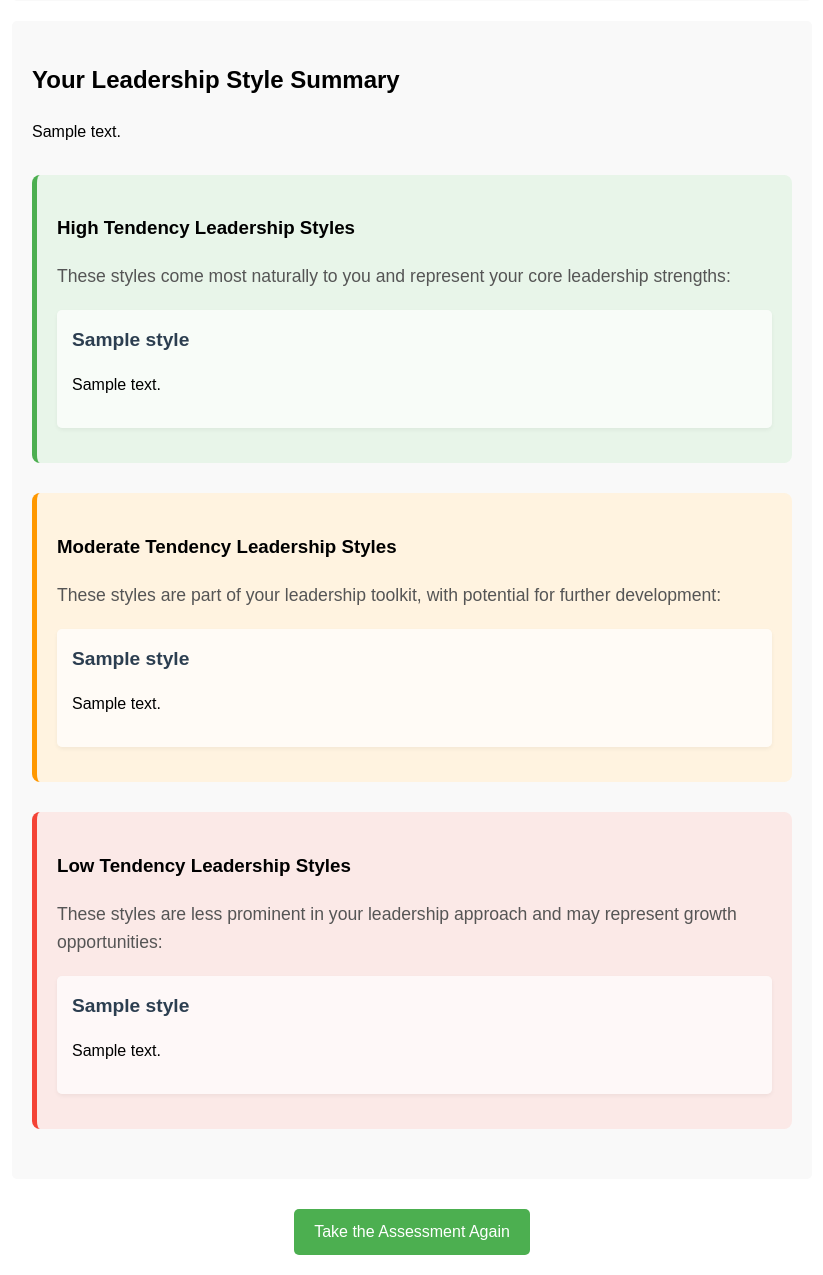
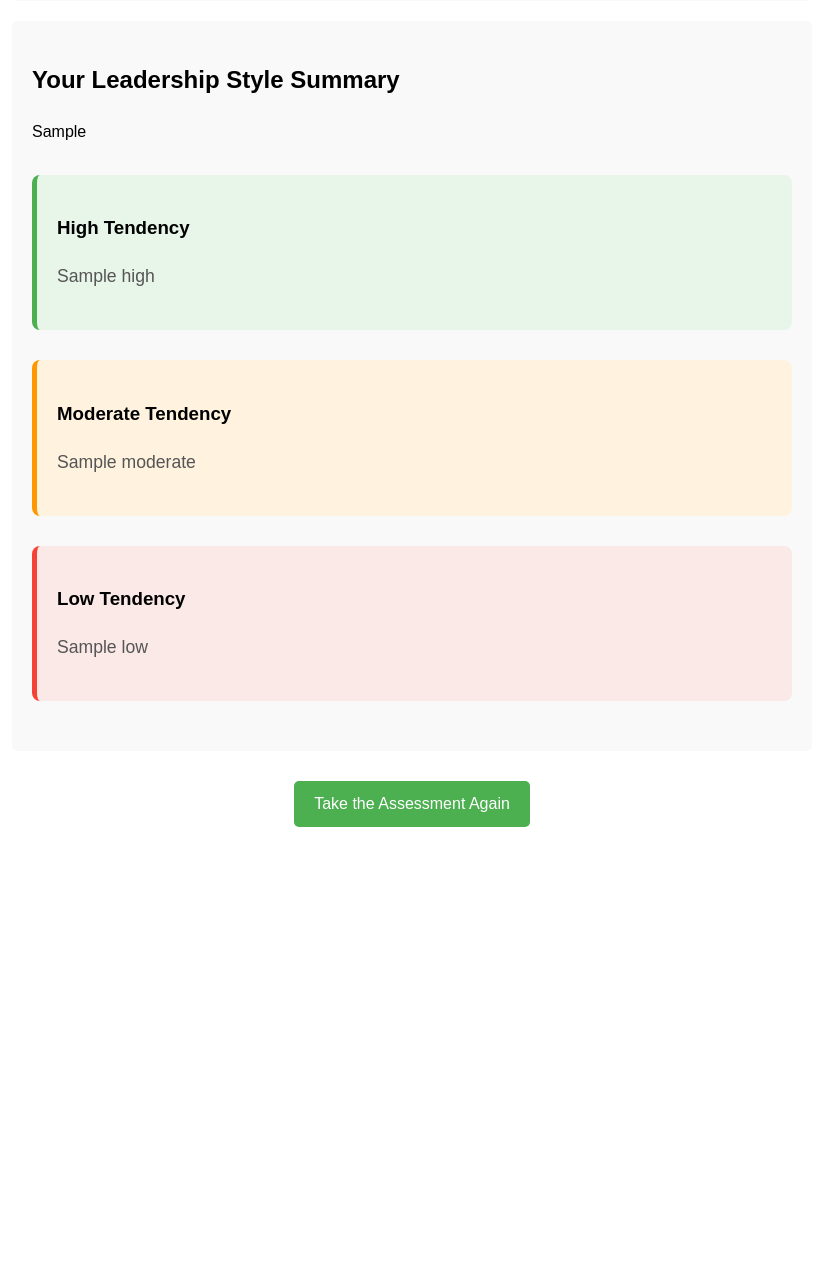
Before and after one commit to campojo/Leadership-Assessment, a Flask app: template templates/results.html in a window 1280 px wide. Shown: the part 257-1532 px from the top of the page, without its empty margins (228-1051 px from the left). After the commit the page ends 1084 px from the top, so only its background shows below. Run offline with Flask 3, Linux system fonts and the light colour scheme; the template is opened without the code that fills it: most values are stand-ins (such as "Sample title", 1, 10 or a date in 2020).

Commit message:
added sbr

```diff
--- a/app.py
+++ b/app.py
@@ -226,25 +226,91 @@ def results():
         chart_data = base64.b64encode(img.getvalue()).decode()
         plt.close()
 
-        # Generate summary based on top leadership styles
-        sorted_styles = sorted(results_dict.items(), key=lambda x: x[1], reverse=True)
-        top_styles = sorted_styles[:2]
-        bottom_styles = sorted_styles[-2:]
+        # --- Tailored summary based on scores ---
+        import pandas as pd
+        response_df = pd.read_excel('Questions 2.0 (5).xlsx', sheet_name='ScoreBasedResponse')
 
+        # Intro paragraph (always shown)
+        intro_paragraph = (
+            "It's important to remember that there is no right or wrong score in this assessment; rather, the "
+            "goal is to develop self-awareness as a leader. Each leadership style has its strengths and "
+            "challenges, and understanding your tendencies allows you to recognize how your approach "
+            "impacts others. By becoming more aware of your natural leadership style, you can adapt and "
+            "refine your methods to better meet the needs of your team and organization. Self-awareness "
+            "empowers you to make conscious decisions about when to lean into certain behaviors and "
+            "when to adjust your approach, ensuring you lead in a way that fosters growth, collaboration, "
+            "and positive outcomes."
+        )
+
+        # Tendency explanation paragraphs
+        tendency_explanations = {
+            'High': (
+                "High Tendency: "
+                "If a person scores high in this assessment area, it suggests that they strongly exhibit behaviors "
+                "aligned with specific leadership styles. For example, a high score in democratic leadership "
+                "indicates a tendency to prioritize collaboration and actively involve team members in decision- "
+                "making. A high score in transformational leadership suggests a natural ability to inspire and "
+                "motivate others toward long-term goals and personal growth. These tendencies reflect an "
+                "individual who is skilled in creating an inclusive and visionary environment, fostering "
+                "engagement and innovation within their team."
+            ),
+            'Moderate': (
+                "Moderate Tendency: "
+                "If a person scores moderately in this assessment area, it indicates that they exhibit a balanced "
+                "approach to the behaviors associated with that leadership trait. They may demonstrate some "
+                "strength in the area, but also show room for improvement. For example, a moderate score in "
+                "decision-making suggests they are capable of making decisions, but may occasionally hesitate "
+                "or seek more input from others. Similarly, a moderate score in communication might indicate "
+                "that they communicate effectively at times, but could benefit from refining their clarity or "
+                "engagement with different audiences. Overall, they are likely adaptable, but may need to "
+                "develop more consistency in their approach to fully leverage their leadership potential."
+            ),
+            'Low': (
+                "Low Tendency: "
+                "If a person scores low in this assessment area, it suggests that they may find certain behaviors "
+                "associated with that leadership trait more challenging. For example, a low score in democratic "
+                "leadership might indicate a preference for making decisions independently, rather than "
+                "involving others in the decision-making process. A low score in servant leadership might suggest "
+                "a tendency to prioritize tasks over the well-being and development of team members. These "
+                "tendencies reflect areas where the individual may benefit from additional development or "
+                "practice to enhance their effectiveness in specific situations."
+            )
+        }
+
+        # Determine tendency for each style and fetch the correct paragraph
+        style_summaries = []
+        for style in styles:
+            score = results_dict[style]
+            if score > 4:
+                tendency = 'High'
+            elif score < -3:
+                tendency = 'Low'
+            else:
+                tendency = 'Moderate'
+            # Fetch the matching description from the Excel sheet
+            desc_row = response_df[
+                (response_df['Leadership Style'] == style) &
+                (response_df['Tendency'] == tendency)
+            ]
+            if not desc_row.empty:
+                description = desc_row['Description'].values[0]
+            else:
+                description = f"No description found for {style} ({tendency})"
+            style_summaries.append({
+                'style': style,
+                'tendency': tendency,
+                'description': description
+            })
+
+        # Compose the summary structure for template
         summary = {
-            'dominant_styles': [{
-                'style': style,
-                'score': score,
-                'description': get_style_description(style)
-            } for style, score in top_styles],
-            'lesser_styles': [{
-                'style': style,
-                'score': score,
-                'description': get_style_description(style)
-            } for style, score in bottom_styles]
+            'intro_paragraph': intro_paragraph,
+            'tendency_explanations': tendency_explanations,
+            'style_summaries': style_summaries
         }
 
         return render_template('results.html', chart_data=chart_data, summary=summary)
+
     except Exception as e:
         print(f"Error in results route: {str(e)}")
         return f"An error occurred: {str(e)}", 500
--- a/templates/results.html
+++ b/templates/results.html
@@ -103,47 +103,45 @@
         <h2>Your Leadership Style Summary</h2>
 
         <div class="intro-section">
-            <p>{{ summary.intro_text }}</p>
+            <p>{{ summary.intro_paragraph }}</p>
         </div>
 
-        {% if summary.high_styles %}
+        {# High Tendency Section (if any) #}
         <div class="tendency-section high-tendency">
-            <h3>High Tendency Leadership Styles</h3>
-            <p class="section-intro">These styles come most naturally to you and represent your core leadership strengths:</p>
-            {% for style in summary.high_styles %}
+            <h3>High Tendency</h3>
+            <p class="section-intro">{{ summary.tendency_explanations['High'] }}</p>
+            {% for style in summary.style_summaries if style.tendency == 'High' %}
             <div class="style-summary">
                 <h4>{{ style.style }}</h4>
                 <p>{{ style.description }}</p>
             </div>
             {% endfor %}
         </div>
-        {% endif %}
 
-        {% if summary.moderate_styles %}
+        {# Moderate Tendency Section (if any) #}
         <div class="tendency-section moderate-tendency">
-            <h3>Moderate Tendency Leadership Styles</h3>
-            <p class="section-intro">These styles are part of your leadership toolkit, with potential for further development:</p>
-            {% for style in summary.moderate_styles %}
+            <h3>Moderate Tendency</h3>
+            <p class="section-intro">{{ summary.tendency_explanations['Moderate'] }}</p>
+            {% for style in summary.style_summaries if style.tendency == 'Moderate' %}
             <div class="style-summary">
                 <h4>{{ style.style }}</h4>
                 <p>{{ style.description }}</p>
             </div>
             {% endfor %}
         </div>
-        {% endif %}
 
-        {% if summary.low_styles %}
+        {# Low Tendency Section (if any) #}
         <div class="tendency-section low-tendency">
-            <h3>Low Tendency Leadership Styles</h3>
-            <p class="section-intro">These styles are less prominent in your leadership approach and may represent growth opportunities:</p>
-            {% for style in summary.low_styles %}
+            <h3>Low Tendency</h3>
+            <p class="section-intro">{{ summary.tendency_explanations['Low'] }}</p>
+            {% for style in summary.style_summaries if style.tendency == 'Low' %}
             <div class="style-summary">
                 <h4>{{ style.style }}</h4>
                 <p>{{ style.description }}</p>
             </div>
             {% endfor %}
         </div>
-        {% endif %}
+    </div>
     </div>
 
     <div class="action-links">
```
